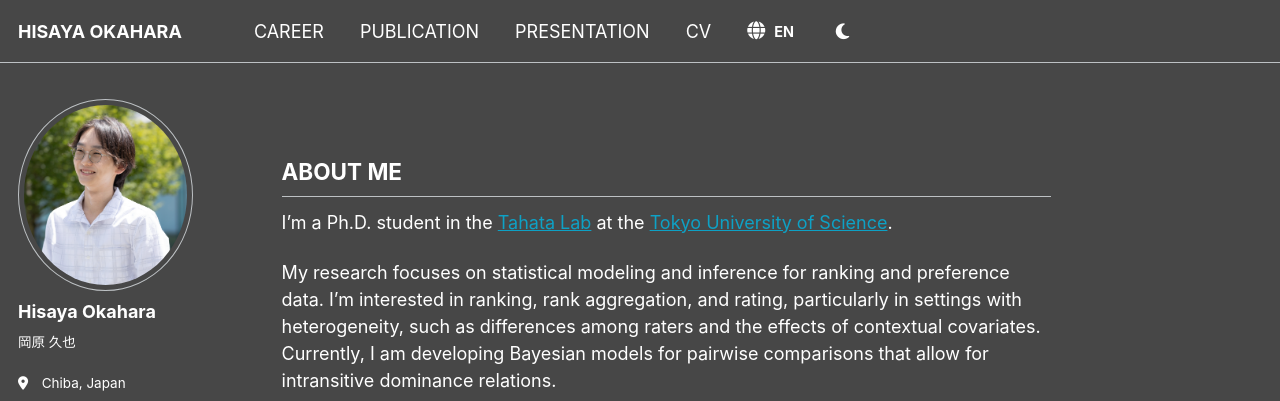
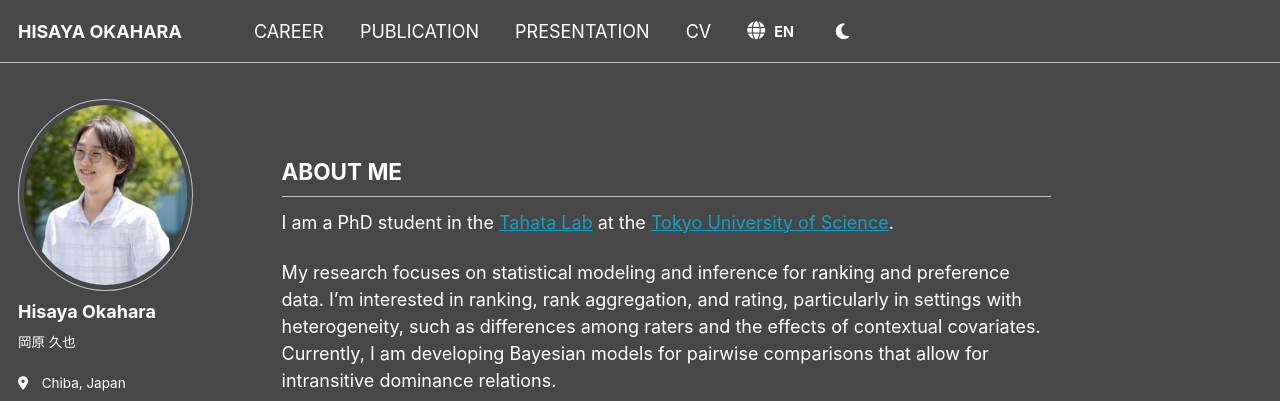
Before and after one commit to h-okahara/h-okahara.github.io, a Jekyll site: the page built from _pages/about.md, in a window 1280 px wide and 900 px high. Shown: the top 401 px of the window. Built offline with Jekyll 4.4.1, drawn with Linux system fonts in a browser that asks for light colours; some web fonts are replaced.

Commit message:
Update role description from 'I'm' to 'I am'

```diff
--- a/_pages/about.md
+++ b/_pages/about.md
@@ -9,7 +9,7 @@ redirect_from:
 
 
 ## <span data-i18n="home.header_about">ABOUT ME</span>
-<span data-i18n="home.role">I'm a Ph.D. student</span> <span data-i18n="home.affiliation_pre"> in the </span>[<span data-i18n="home.lab">Tahata Lab</span>](https://tahata-lab.is.noda.tus.ac.jp/) <span data-i18n="home.affiliation_mid"> at the </span>[<span data-i18n="home.tus">Tokyo University of Science</span>](https://www.tus.ac.jp/en/grad/riko/)<span data-i18n="home.affiliation_post">.</span>
+<span data-i18n="home.role">I am a PhD student</span> <span data-i18n="home.affiliation_pre"> in the </span>[<span data-i18n="home.lab">Tahata Lab</span>](https://tahata-lab.is.noda.tus.ac.jp/) <span data-i18n="home.affiliation_mid"> at the </span>[<span data-i18n="home.tus">Tokyo University of Science</span>](https://www.tus.ac.jp/en/grad/riko/)<span data-i18n="home.affiliation_post">.</span>
 
 <span data-i18n="home.statement_research">My research focuses on statistical modeling and inference for ranking and preference data. I'm interested in ranking, rank aggregation, and rating, particularly in settings with heterogeneity, such as differences among raters and the effects of contextual covariates. Currently, I am developing Bayesian models for pairwise comparisons that allow for intransitive dominance relations.</span>
 
```
